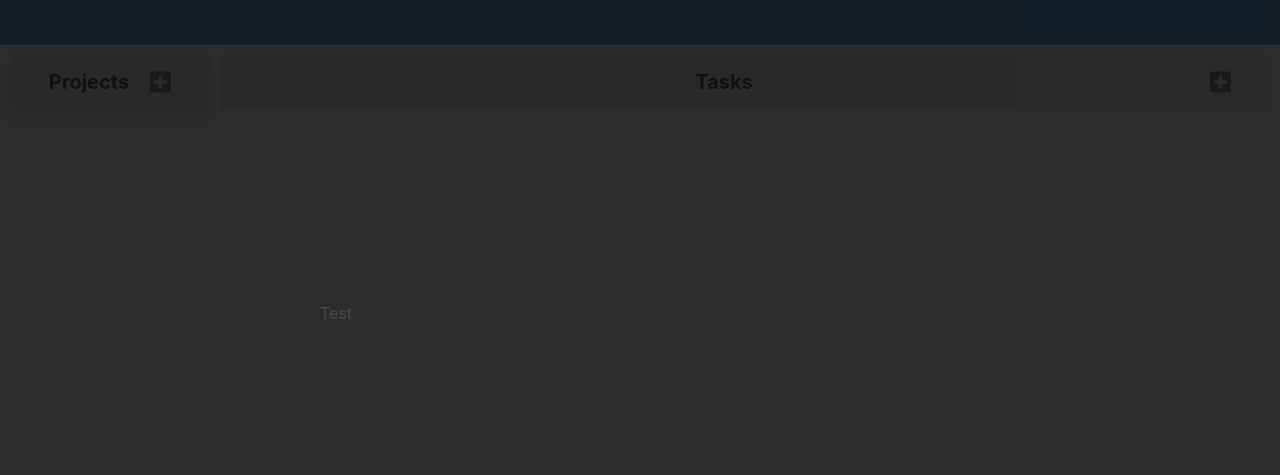
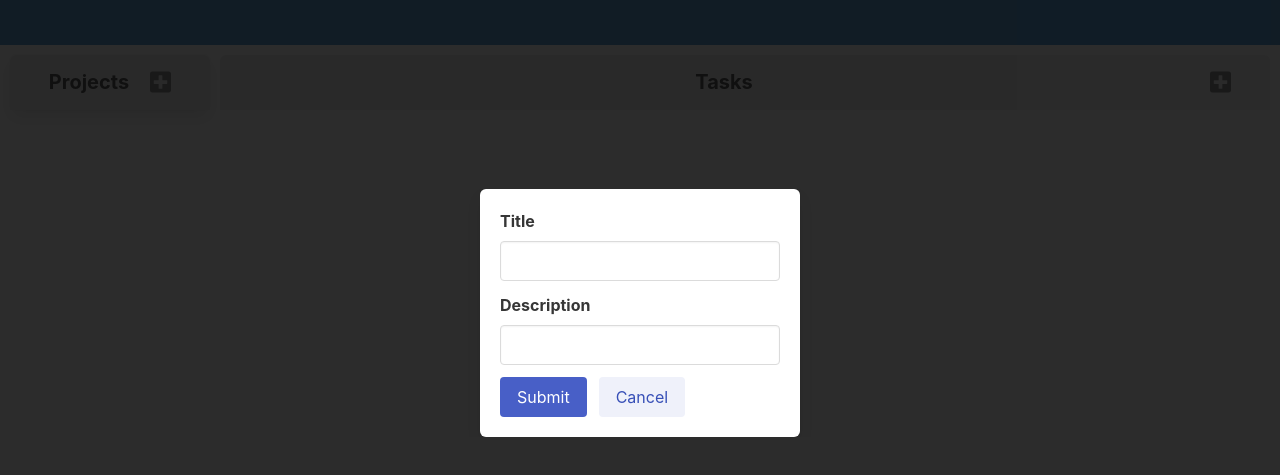
Before and after one commit to FabioTranjan/todo-list, a website built with webpack: page dist/index.html in a window 1280 px wide. Both pictures are taken after a click on the link 160 px from the left and 169 px from the top of the page. Shown: the part 87-562 px from the top of the page. Built offline with nearby package versions, Linux system fonts and the light colour scheme.

Commit message:
Finished working Project Modal. Separate files into MVC pattern.

```diff
--- a/src/css/styles.scss
+++ b/src/css/styles.scss
@@ -19,3 +19,8 @@
   display: flex;
   justify-content: space-between;
 }
+
+.box {
+  max-width: 50%;
+  margin: 0 auto;
+}
--- a/src/js/interactor.js
+++ b/src/js/controller.js
@@ -1,10 +1,10 @@
-import ProjectModal from './modal/project'
-import TaskModal from './modal/task'
+import ProjectModal from './view/modal/project'
+import TaskModal from './view/modal/task'
 
 function setListeners() {
   document.getElementById("add-project").addEventListener("click", function(e) {
     e.preventDefault();
-    ProjectModal.create();
+    ProjectModal.create(createProjectCallback);
   });
 
   document.getElementById("add-task").addEventListener("click", function(e) {
@@ -13,6 +13,11 @@ function setListeners() {
   });
 }
 
+function createProjectCallback(params) {
+  console.log('Create project callback');
+  console.log(params);
+}
+
 export default {
   setListeners
 }
--- a/src/js/index.js
+++ b/src/js/index.js
@@ -5,8 +5,8 @@ import '@fortawesome/fontawesome-free/js/brands';
 
 import '../css/styles.scss';
 
-import Interactor from './interactor'
+import Controller from './controller'
 
 document.addEventListener("DOMContentLoaded", function(event) {
-  console.log(Interactor.setListeners());
+  console.log(Controller.setListeners());
 });
--- a/src/js/modal/base.js
+++ /dev/null
@@ -1,39 +0,0 @@
-function create(modalType) {
-  console.log('Creating modal');
-
-  let modalContainer = document.getElementById(modalType);
-
-  let modal = document.createElement("div");
-  modal.classList.add("modal");
-  modal.classList.add("is-active");
-  modalContainer.appendChild(modal);
-
-  let modalBackground = document.createElement("div");
-  modal.appendChild(modalBackground);
-  modalBackground.classList.add("modal-background");
-
-  let modalContent = document.createElement("div");
-  modal.appendChild(modalContent);
-  modalContent.classList.add("modal-content");
-  modalContent.innerHTML = "Test";
-
-  let modalButton = document.createElement("button");
-  modal.appendChild(modalButton);
-  modalButton.classList.add("modal-close");
-  modalButton.classList.add("is-large");
-  modalButton.setAttribute("aria-label", "close");
-
-  modalButton.addEventListener("click", function(e) {
-    e.preventDefault();
-    modal.classList.remove("is-active");
-  });
-
-  modalBackground.addEventListener("click", function(e) {
-    e.preventDefault();
-    modal.classList.remove("is-active");
-  });
-}
-
-export default {
-  create
-}
--- a/src/js/modal/project.js
+++ /dev/null
@@ -1,15 +0,0 @@
-import Base from './base'
-
-function create() {
-  Base.create('project-modal');
-  console.log('Create project modal');
-}
-
-function update() {
-  console.log('Update project modal');
-}
-
-export default {
-  create,
-  update
-}
--- a/src/js/modal/task.js
+++ /dev/null
@@ -1,15 +0,0 @@
-import Base from './base'
-
-function create() {
-  Base.create('task-modal');
-  console.log('Create task modal');
-}
-
-function update() {
-  console.log('Update task modal');
-}
-
-export default {
-  create,
-  update
-}
--- /dev/null
+++ b/src/js/view/modal/base.js
@@ -0,0 +1,104 @@
+function createModal(modalName) {
+  console.log('Creating base modal');
+
+  let modalContainer = document.getElementById(modalName);
+
+  let modal = document.createElement("div");
+  modal.classList.add("modal");
+  modal.classList.add("is-active");
+  modalContainer.appendChild(modal);
+
+  let modalBackground = document.createElement("div");
+  modal.appendChild(modalBackground);
+  modalBackground.classList.add("modal-background");
+
+  let modalContent = document.createElement("div");
+  modal.appendChild(modalContent);
+  modalContent.classList.add("modal-content");
+
+  let modalBox = document.createElement("div");
+  modalContent.appendChild(modalBox);
+  modalBox.classList.add("box");
+
+  let modalButton = document.createElement("button");
+  modal.appendChild(modalButton);
+  modalButton.classList.add("modal-close");
+  modalButton.classList.add("is-large");
+  modalButton.setAttribute("aria-label", "close");
+
+  let form = document.createElement("form");
+  modalBox.appendChild(form);
+
+  modalButton.addEventListener("click", function(e) {
+    e.preventDefault();
+    modal.classList.remove("is-active");
+  });
+
+  modalBackground.addEventListener("click", function(e) {
+    e.preventDefault();
+    modal.classList.remove("is-active");
+  });
+
+  return { modal, form };
+}
+
+function createInput(inputText, inputType) {
+  console.log('Creating text input');
+
+  let field = document.createElement("div");
+  field.classList.add("field");
+
+  let label = document.createElement("label");
+  field.appendChild(label);
+  label.classList.add("label");
+  label.innerText = inputText;
+
+  let control = document.createElement("div");
+  field.appendChild(control);
+  control.classList.add("control");
+
+  let input = document.createElement("input");
+  control.appendChild(input);
+  input.classList.add("input");
+  input.setAttribute("type", inputType);
+  input.setAttribute("name", inputText);
+
+  return field;
+}
+
+function createButtons() {
+  console.log('Creating submit/cancel buttons');
+
+  let field = document.createElement("div");
+  field.classList.add("field");
+  field.classList.add("is-grouped");
+
+  let submitControl = document.createElement("div");
+  field.appendChild(submitControl);
+  submitControl.classList.add("control");
+
+  let submitButton = document.createElement("button");
+  submitControl.appendChild(submitButton);
+  submitButton.classList.add("button");
+  submitButton.classList.add("is-link");
+  submitButton.innerText = 'Submit';
+
+  let cancelControl = document.createElement("div");
+  field.appendChild(cancelControl);
+  cancelControl.classList.add("control");
+
+  let cancelButton = document.createElement("button");
+  cancelControl.appendChild(cancelButton);
+  cancelButton.classList.add("button");
+  cancelButton.classList.add("is-link");
+  cancelButton.classList.add("is-light");
+  cancelButton.innerText = 'Cancel';
+
+  return { field: field, submit: submitButton, cancel: cancelButton };
+}
+
+export default {
+  createModal,
+  createInput,
+  createButtons
+}
--- /dev/null
+++ b/src/js/view/modal/project.js
@@ -0,0 +1,39 @@
+import Base from './base'
+
+function create(callback) {
+  console.log('Create project modal form');
+  let projectModal = Base.createModal('project-modal');
+
+  let titleInput = Base.createInput('Title', 'text');
+  projectModal.form.appendChild(titleInput);
+
+  let descriptionInput = Base.createInput('Description', 'text');
+  projectModal.form.appendChild(descriptionInput);
+
+  let buttons = Base.createButtons();
+  projectModal.form.appendChild(buttons.field);
+
+  buttons.submit.addEventListener("click", function(e) {
+    e.preventDefault();
+
+    projectModal.modal.classList.remove("is-active");
+    let formData = new FormData(projectModal.form);
+    let params = { title: formData.get('Title'),
+	           description: formData.get('Description') };
+    callback(params);
+  });
+
+  buttons.cancel.addEventListener("click", function(e) {
+    e.preventDefault();
+    projectModal.modal.classList.remove("is-active");
+  });
+}
+
+function update() {
+  console.log('Update project modal form');
+}
+
+export default {
+  create,
+  update
+}
--- /dev/null
+++ b/src/js/view/modal/task.js
@@ -0,0 +1,15 @@
+import Base from './base'
+
+function create() {
+  let form = Base.create('task-modal');
+  console.log('Create task modal form');
+}
+
+function update() {
+  console.log('Update task modal form');
+}
+
+export default {
+  create,
+  update
+}
```
Also changed, not shown: dist/styles.css, src/js/model/project.js (renamed from src/js/project.js), src/js/model/task.js (renamed from src/js/task.js), 1 other file.
